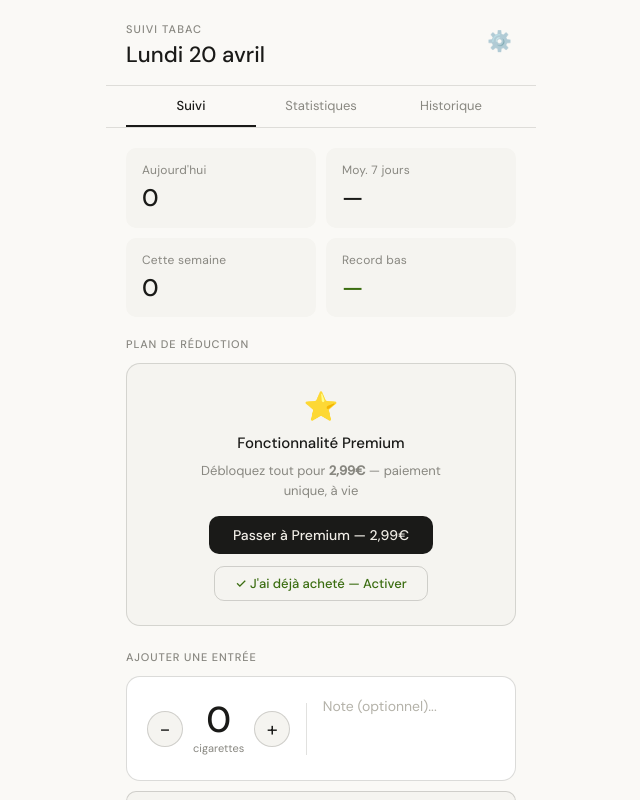
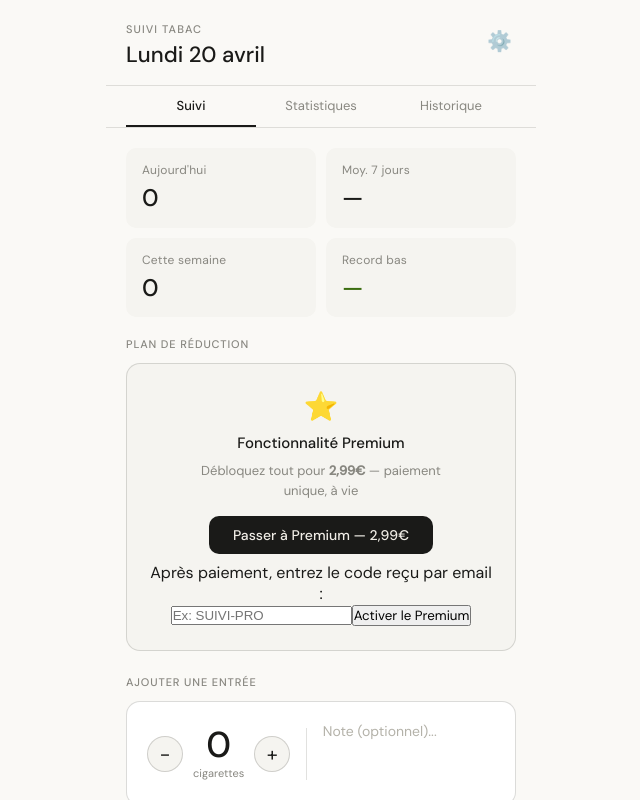
Before and after one commit to Indep01/react-smoking-tracker, a Next.js app: page / in a window 1280 px wide. Both pictures are taken after a click on the button "Passer à Premium — 2,99€". Shown: the top 800 px of the page, without its empty margins (319-959 px from the left). Built offline with nearby package versions, Linux system fonts and the light colour scheme.

Commit message:
feat: code activation premium SUIVI-PRO

```diff
--- a/components/PremiumGate.tsx
+++ b/components/PremiumGate.tsx
@@ -6,17 +6,23 @@ import styles from './PremiumGate.module.css'
 type Props = { onUnlock: () => void }
 
 export default function PremiumGate({ onUnlock }: Props) {
-  const [showConfirm, setShowConfirm] = useState(false)
+  const [showCode, setShowCode] = useState(false)
+  const [code, setCode] = useState('')
+  const [error, setError] = useState('')
 
   const handlePremium = () => {
     window.open('https://karabilamahmoud.gumroad.com/l/mkaproduct', '_blank')
-    setTimeout(() => setShowConfirm(true), 2000)
+    setShowCode(true)
   }
 
-  const handleAlreadyBought = () => {
-    const settings = loadSettings()
-    saveSettings({ ...settings, isPremium: true })
-    onUnlock()
+  const handleActivate = () => {
+    if (code.trim().toUpperCase() === 'SUIVI-PRO') {
+      const settings = loadSettings()
+      saveSettings({ ...settings, isPremium: true })
+      onUnlock()
+    } else {
+      setError('Code invalide. Vérifiez votre email de confirmation.')
+    }
   }
 
   return (
@@ -24,13 +30,28 @@ export default function PremiumGate({ onUnlock }: Props) {
       <div className={styles.icon}>⭐</div>
       <p className={styles.title}>Fonctionnalité Premium</p>
       <p className={styles.sub}>Débloquez tout pour <strong>2,99€</strong> — paiement unique, à vie</p>
+
       <button className={styles.btn} onClick={handlePremium}>
         Passer à Premium — 2,99€
       </button>
-      {showConfirm && (
-        <button className={styles.btnSecondary} onClick={handleAlreadyBought}>
-          ✓ J'ai déjà acheté — Activer
-        </button>
+
+      {showCode && (
+        <div className={styles.codeWrap}>
+          <p className={styles.codeInfo}>
+            Après paiement, entrez le code reçu par email :
+          </p>
+          <input
+            className={styles.codeInput}
+            type="text"
+            placeholder="Ex: SUIVI-PRO"
+            value={code}
+            onChange={e => { setCode(e.target.value); setError('') }}
+          />
+          {error && <p className={styles.error}>{error}</p>}
+          <button className={styles.btnActivate} onClick={handleActivate}>
+            Activer le Premium
+          </button>
+        </div>
       )}
     </div>
   )
--- a/components/ReductionPlan.module.css
+++ b/components/ReductionPlan.module.css
@@ -73,3 +73,61 @@
   flex-wrap: wrap;
   gap: 4px;
 }
+
+
+
+.codeWrap {
+  width: 100%;
+  display: flex;
+  flex-direction: column;
+  align-items: center;
+  gap: 8px;
+  margin-top: 8px;
+  padding-top: 12px;
+  border-top: 0.5px solid rgba(136,135,128,0.25);
+}
+
+.codeInfo {
+  font-size: 12px;
+  color: #888780;
+  text-align: center;
+}
+
+.codeInput {
+  width: 100%;
+  padding: 10px 14px;
+  border: 0.5px solid rgba(136,135,128,0.35);
+  border-radius: 8px;
+  font-size: 14px;
+  font-family: inherit;
+  background: #ffffff;
+  color: #1a1a18;
+  outline: none;
+  text-align: center;
+  letter-spacing: 0.1em;
+  text-transform: uppercase;
+}
+
+@media (prefers-color-scheme: dark) {
+  .codeInput { background: #2a2a27; color: #f0ede6; }
+}
+
+.codeInput:focus { border-color: #888780; }
+
+.btnActivate {
+  width: 100%;
+  padding: 10px;
+  border-radius: 8px;
+  border: none;
+  background: #3B6D11;
+  color: #ffffff;
+  font-size: 14px;
+  font-weight: 500;
+  cursor: pointer;
+  font-family: inherit;
+  transition: opacity 0.15s;
+}
+
+.btnActivate:hover { opacity: 0.85; }
+
+.error { font-size: 12px; color: #A32D2D; }
```
